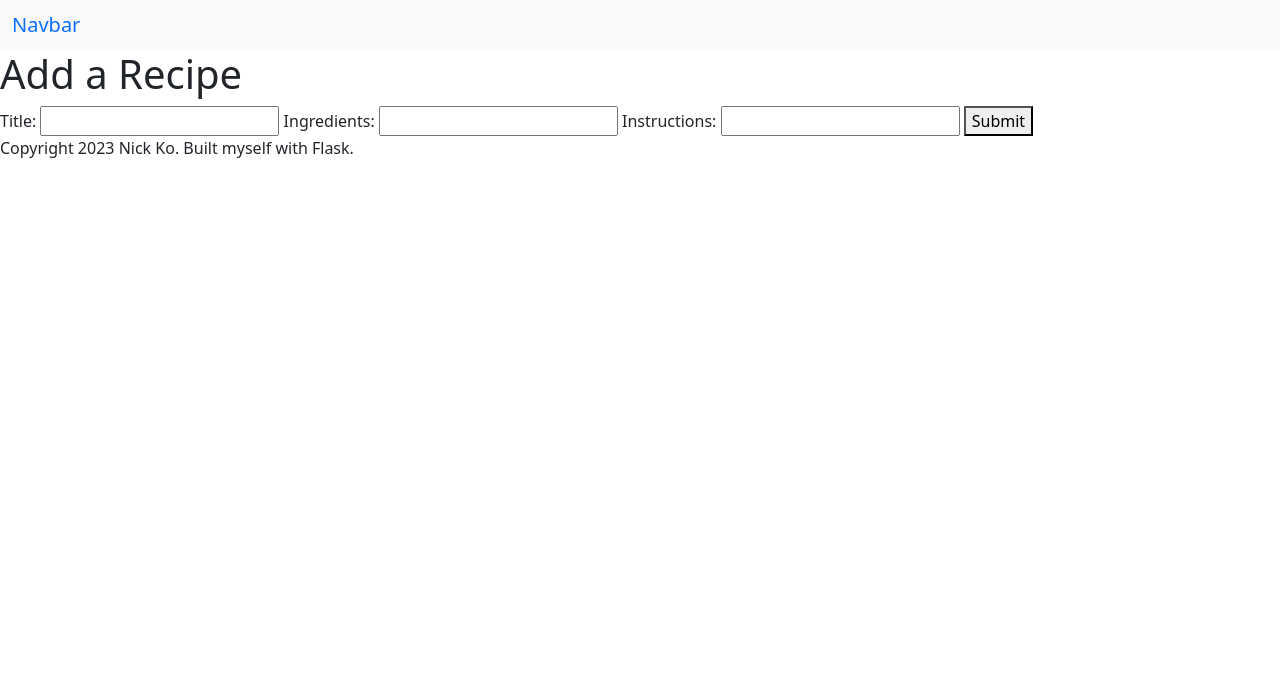
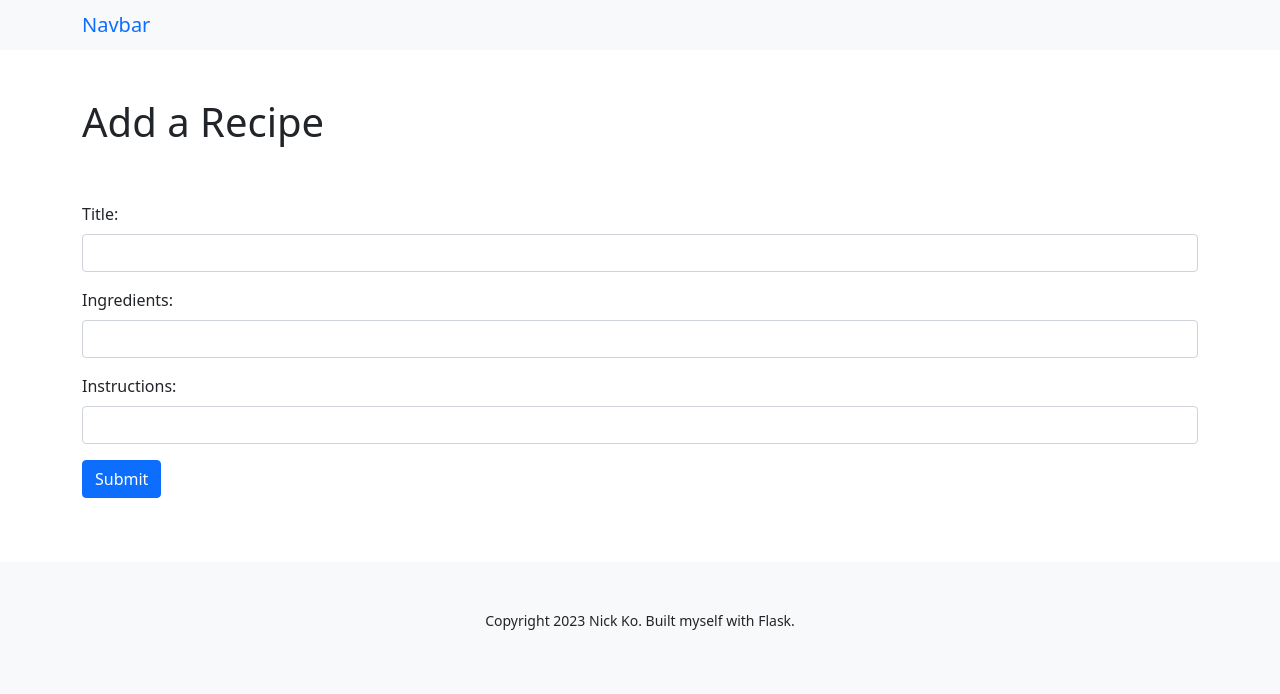
Before and after one commit to iamnickko/recipe-app, a Flask app: page /recipe/add in a window 1280 px wide. Shown: the top 694 px of the page. Run offline with Flask 3, Linux system fonts and the light colour scheme.

Commit message:
Add bootstrap css container, rows, cols. Add form margins and buttons

```diff
--- a/templates/add.html
+++ b/templates/add.html
@@ -8,14 +8,33 @@
 
 <!--    add.html content begins -->
 {% block content %}
-<h1>Add a Recipe</h1>
-<form action="" method="POST">
-    <label for="title">Title:</label>
-    <input type="text" name="title">
-    <label for="ingredients">Ingredients:</label>
-    <input type="text" name="ingredients">
-    <label for="instructions">Instructions:</label>
-    <input type="text" name="instructions">
-    <button type="submit">Submit</button>
-</form>
+
+<div class="row my-5">
+    <div class="col">
+        <h1>Add a Recipe</h1>
+    </div>
+</div>
+
+<div class="row my-5">
+    <div class="col">
+        <form action="" method="POST">
+            <div class="mb-3">
+                <label for="title" class="form-label">Title:</label>
+                <input type="text" name="title" class="form-control">
+            </div>
+            <div class="mb-3">
+                <label for="ingredients" class="form-label">Ingredients:</label>
+                <input type="text" name="ingredients" class="form-control">
+            </div>
+            <div class="mb-3">
+                <label for="instructions" class="form-label">Instructions:</label>
+                <input type="text" name="instructions" class="form-control">
+            </div>
+            <div class="mb-3">
+                <button type="submit" class="btn btn-primary">Submit</button>
+            </div>
+        </form>
+    </div>
+</div>
+
 {% endblock %}
--- a/templates/layout.html
+++ b/templates/layout.html
@@ -12,12 +12,12 @@
 <body>
 
 <nav class="navbar bg-light">
-    <div class="container-fluid">
+    <div class="container-lg">
         <a href="{{ url_for('home') }}" class="navbar-brand mb-0 h1">Navbar</a>
     </div>
 </nav>
 
-<div id="content">
+<div class="container-lg" id="content">
     {% block content %}
     {% endblock %}
 
@@ -29,8 +29,12 @@
 </div>
 </body>
 <footer>
-    <div id="footer">
-        <p>Copyright {{ year }} Nick Ko. Built myself with Flask.</p>
+    <div class="container-fluid">
+        <div class="row my-5" id="footer">
+            <div class="col text-center bg-light py-5">
+                <p class="small">Copyright {{ year }} Nick Ko. Built myself with Flask.</p>
+            </div>
+        </div>
     </div>
 </footer>
 
```
Also changed, not shown: templates/index.html (+17 -7 lines), templates/recipe.html (+26 -5 lines), instance/recipe.db.
